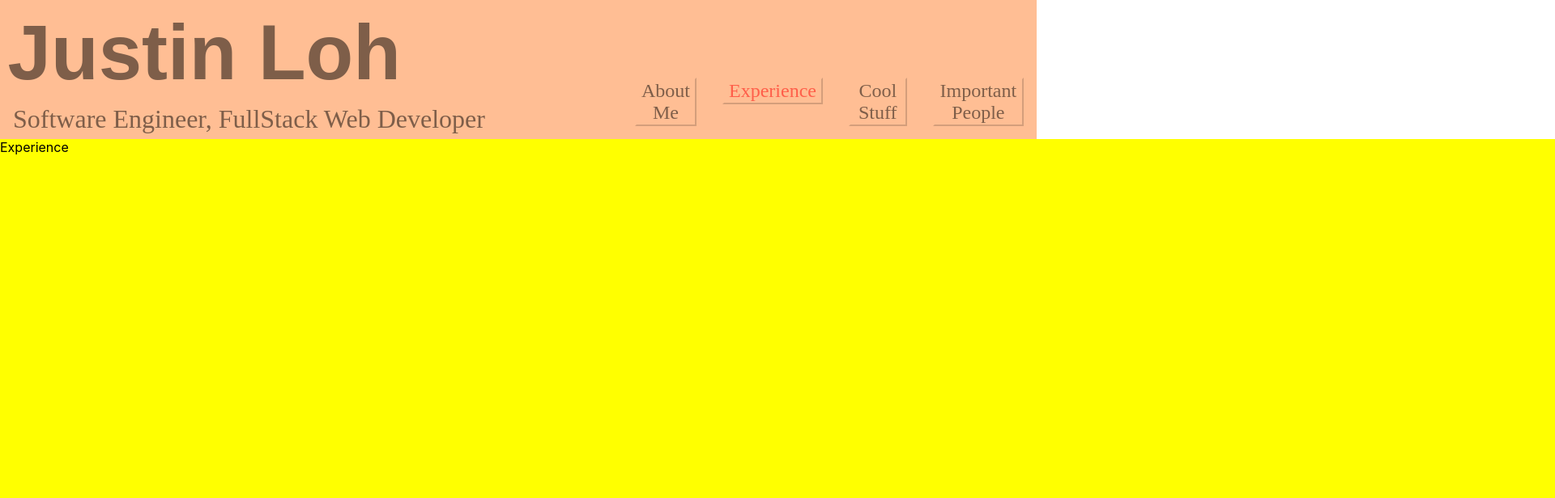
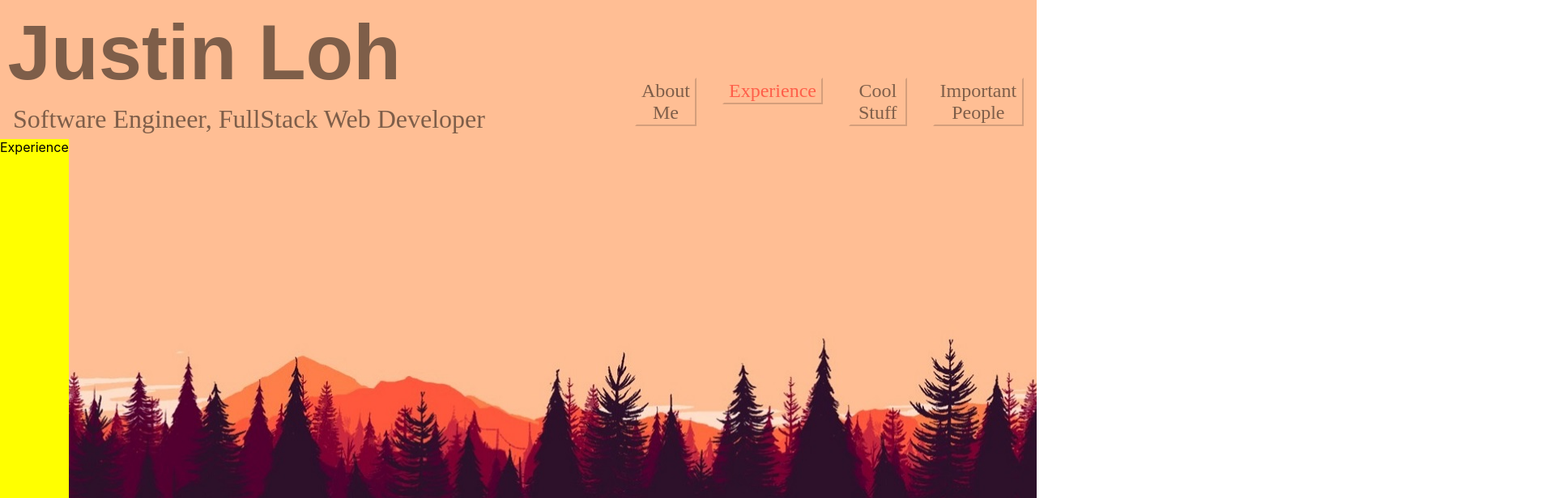
Before and after one commit to JustinLohKingWei/LohKingWayTooGood, a React (Create React App) app: page / in a window 1280 px wide. Both pictures are taken after a click on the button "Experience". Shown: the top 616 px of the page at 81% size, 1920 px wide, since content can reach past the window. Built offline with nearby package versions, Linux system fonts and the light colour scheme.

Commit message:
did the background image fix

```diff
--- a/src/App.tsx
+++ b/src/App.tsx
@@ -8,10 +8,11 @@ import Wallpaper from "./resources/wallpaper.jpg";
 
 const RootContainer = styled.div`
   display: flex;
-  background-image: url(${Wallpaper});
+  background: url(${Wallpaper}) no-repeat;
   flex-direction: column;
   flex-wrap: wrap;
   min-height: 100%;
+  min-width: 43.7rem;
 `;
 
 const FlexContainer = styled.div`
--- a/src/components/pages/CoolStuff.tsx
+++ b/src/components/pages/CoolStuff.tsx
@@ -3,7 +3,7 @@ import { motion } from "framer-motion";
 
 const CoolStuffRoot = styled.div`
   display: flex;
-  width: 120rem;
+  min-width: 100%;
   min-height: 100%;
 `;
 
--- a/src/components/pages/Experience.tsx
+++ b/src/components/pages/Experience.tsx
@@ -4,7 +4,7 @@ import { motion } from "framer-motion";
 const ExperienceRoot = styled.div`
   display: flex;
   background-color:  yellow;
-  width: 120rem;
+  min-width: 100%;
   min-height: 100%;
 `;
 
```
